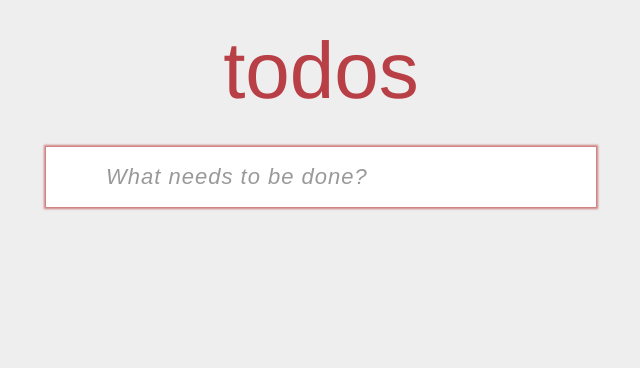
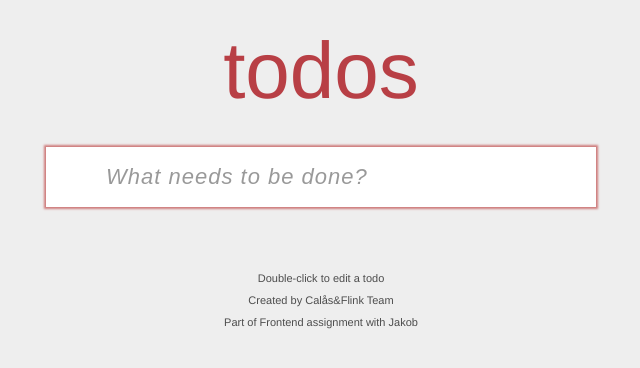
Before and after one commit to McFlink/todo-webpage, a plain HTML site: page index.html in a window 1280 px wide. Shown: the whole page, without its empty margins (319-959 px from the left). Drawn offline with Linux system fonts and the light colour scheme.

Commit message:
Added 2nd footer

```diff
--- a/index.html
+++ b/index.html
@@ -37,6 +37,11 @@
         </ul>
         <button id="clear-button" class="footer-buttons">Clear Completed</button>
     </footer>
+    <footer class="footer-info">
+        <p>Double-click to edit a todo</p>
+        <p>Created by Calås&Flink Team</p>
+        <p>Part of Frontend assignment with Jakob</p>
+    </footer>
 
 </body>
 
--- a/style.css
+++ b/style.css
@@ -152,3 +152,13 @@ h1 {
 #item-count{
     margin-left: 10px;
 }
+
+.footer-info {
+    margin-top: 65px;
+    font-size: 11px;
+}
+
+.footer-info p {
+    margin: 10px;
+    color: #4d4d4d;
+}
```
